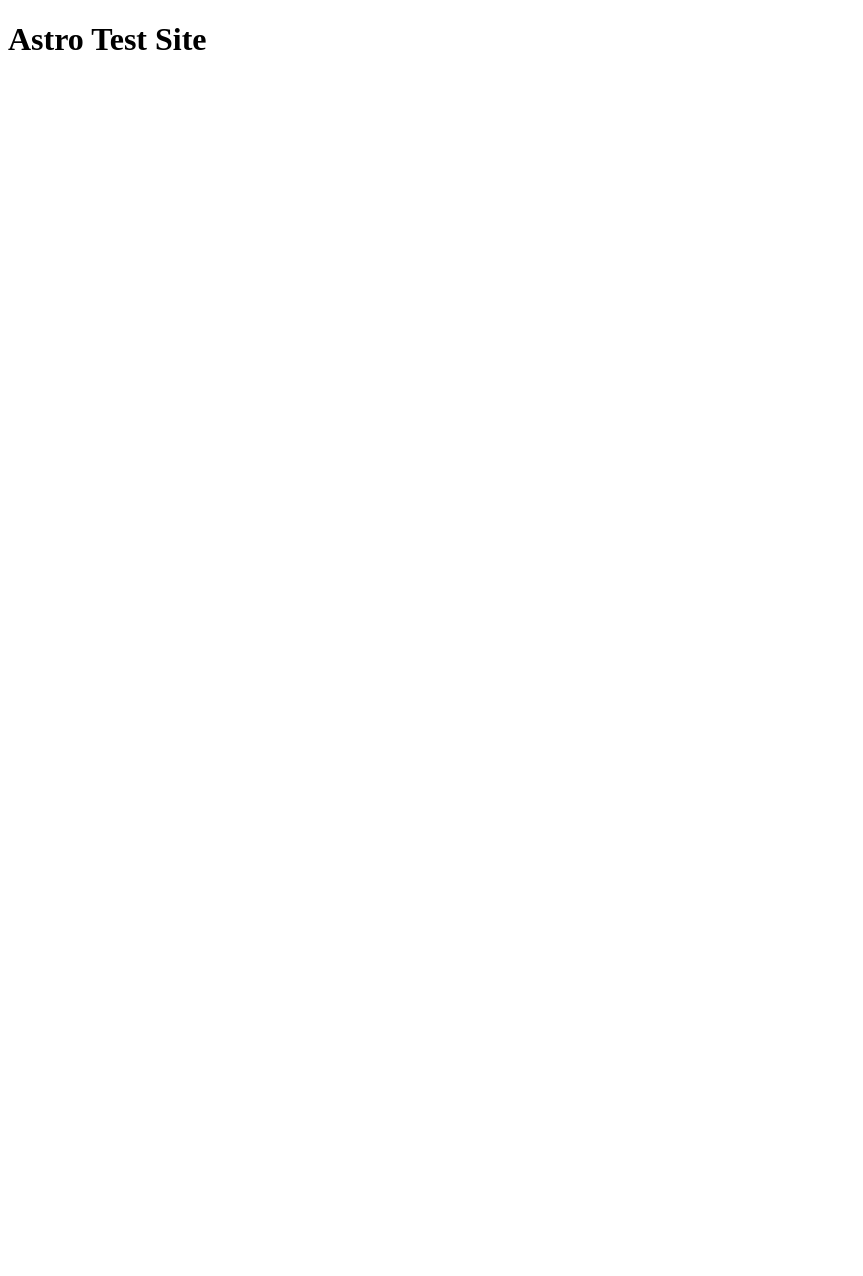
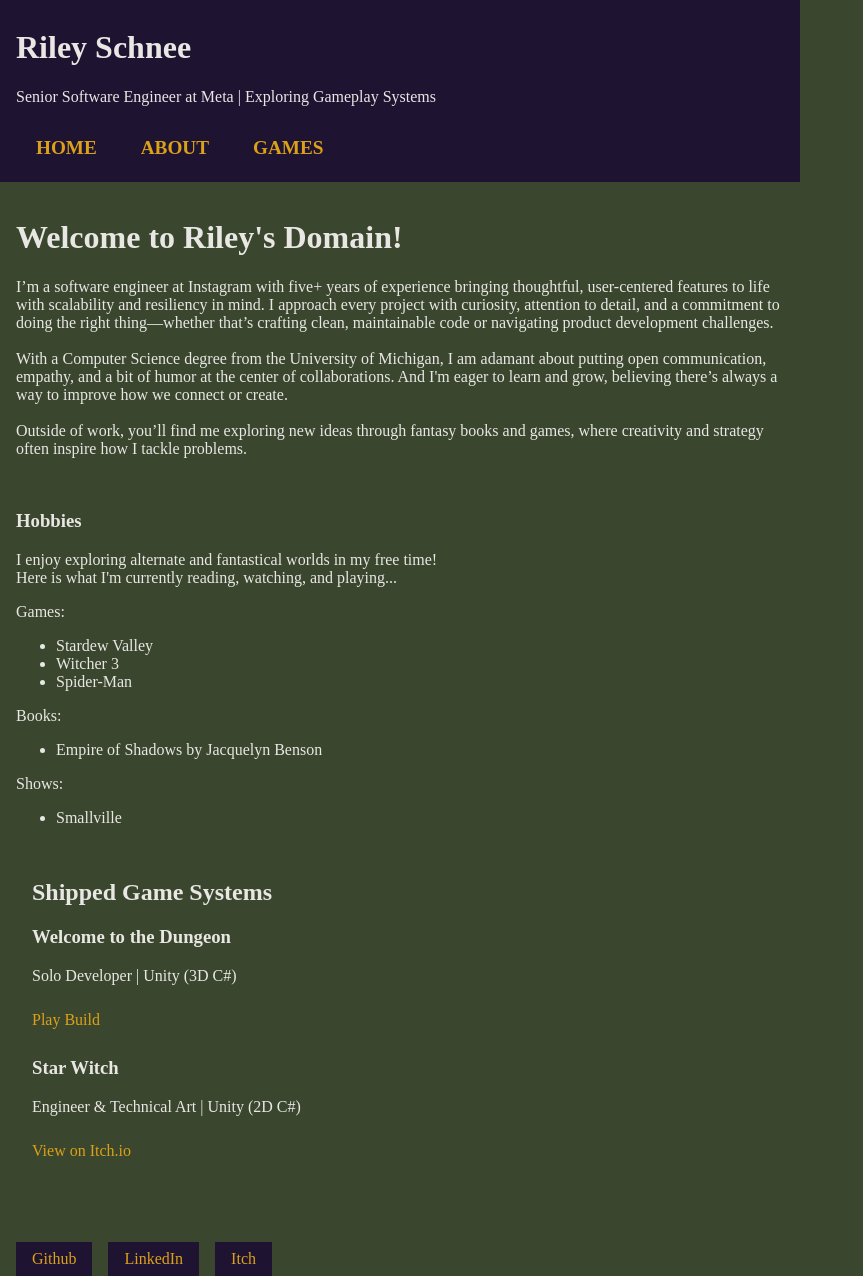
Before and after one commit to rileyschnee/rileyschnee.github.io, an Astro site: page / in a window 1280 px wide. Shown: the whole page, without its empty margins (0-863 px from the left). Before the commit the page ends 800 px from the top, so only its background shows below. Built offline with nearby package versions, Linux system fonts and the light colour scheme; Astro itself is replaced by a stand-in of ours; a web font is replaced by a local one.

Commit message:
First make it exist, then make it better - initial site structure using Astro

```diff
--- a/astro.config.mjs
+++ b/astro.config.mjs
@@ -1,5 +1,11 @@
 // @ts-check
 import { defineConfig } from 'astro/config';
 
+import tailwindcss from '@tailwindcss/vite';
+
 // https://astro.build/config
-export default defineConfig({});
+export default defineConfig({
+  vite: {
+    plugins: [tailwindcss()]
+  }
+});
--- a/package.json
+++ b/package.json
@@ -12,6 +12,8 @@
     "astro": "astro"
   },
   "dependencies": {
-    "astro": "^7.2.0"
+    "@tailwindcss/vite": "^4.3.3",
+    "astro": "^7.2.0",
+    "tailwindcss": "^4.3.3"
   }
 }
--- /dev/null
+++ b/src/components/Footer.astro
@@ -0,0 +1,11 @@
+---
+import LinkButton from './LinkButton.astro';
+import { IDENTITY } from '../constants.js';
+
+---
+
+<footer class="footer">
+  {Object.entries(IDENTITY.socialLinks).map(([platformName, endpointUrl]) => (
+    <LinkButton name={platformName} url={endpointUrl} />
+  ))}
+</footer>
--- /dev/null
+++ b/src/components/Header.astro
@@ -0,0 +1,13 @@
+---
+import Navigation from "./Navigation.astro"
+import Menu from "./Menu.astro"
+---
+
+<header >
+  <h1>Riley Schnee</h1>
+  <p>Senior Software Engineer at Meta | Exploring Gameplay Systems</p>
+  <nav>
+    <Menu />
+    <Navigation />
+  </nav>
+</header>
--- /dev/null
+++ b/src/components/LinkButton.astro
@@ -0,0 +1,5 @@
+---
+const { name, url } = Astro.props;
+---
+
+<a href={`${url}`}>{name}</a>
--- /dev/null
+++ b/src/components/Menu.astro
@@ -0,0 +1,6 @@
+---
+---
+<button aria-expanded="false" aria-controls="main-menu" class="menu">
+  Menu
+</button>
+<script>import "../scripts/menu.js";</script>
--- /dev/null
+++ b/src/components/Navigation.astro
@@ -0,0 +1,10 @@
+---
+import { SITE_NAV } from "../constants"
+import LinkButton from './LinkButton.astro';
+---
+
+<div id="main-menu" class="nav-links">
+  {Object.entries(SITE_NAV.pages).map(([pageName, endpointURL]) => (
+    <LinkButton name={pageName} url={endpointURL} />
+  ))}
+</div>
--- /dev/null
+++ b/src/constants.js
@@ -0,0 +1,26 @@
+// src/constants.js
+export const SITE_METADATA = {
+  title: "Riley's Domain",
+  description: "Senior Software Engineer specializing in extensible frameworks and creative gameplay loops.",
+  domain: "https://rileyschnee.com"
+};
+
+export const SITE_NAV = {
+    pages: {
+        Home: "/",
+        About: "/about",
+        Games: "/games",
+    }
+}
+
+export const IDENTITY = {
+  firstName: "Riley",
+  lastName: "Schnee",
+  title: "Senior Software Engineer",
+  company: "Meta",
+  socialLinks: {
+    Github: "https://github.com/rileyschnee",
+    LinkedIn: "https://www.linkedin.com/in/riley-schnee/",
+    Itch: "https://rileyschnee.itch.io/"
+  }
+};
--- /dev/null
+++ b/src/layouts/BaseLayout.astro
@@ -0,0 +1,26 @@
+---
+import '../styles/global.css';
+import Header from '../components/Header.astro';
+import Footer from '../components/Footer.astro';
+import { SITE_METADATA } from '../constants';
+
+const { pageTitle } = Astro.props;
+---
+
+<html lang="en">
+	<head>
+		<meta charset="utf-8" />
+		<link rel="icon" type="image/svg+xml" href="/favicon.svg" />
+		<link rel="icon" href="/favicon.ico" />
+		<meta name="viewport" content="width=device-width" />
+		<meta name="generator" content={Astro.generator} />
+		<title>{SITE_METADATA.title}</title>
+	</head>
+	<body>
+		<Header />
+        <main>
+            <slot />
+        </main>
+		<Footer />
+	</body>
+</html>
--- a/src/pages/index.astro
+++ b/src/pages/index.astro
@@ -1,17 +1,103 @@
+---
+import BaseLayout from "../layouts/BaseLayout.astro";
+import { IDENTITY, SITE_METADATA } from "../constants.js";
+
+const pageTitle = "Home Page";
+
+const landingTitle = `Welcome to ${IDENTITY.firstName}'s Domain!`;
+const landingBlurb =
+	"I\’m a software engineer at Instagram with five+ years of experience bringing thoughtful, user-centered features to life with scalability and resiliency in mind. I approach every project with curiosity, attention to detail, and a commitment to doing the right thing—whether that\’s crafting clean, maintainable code or navigating product development challenges. \n\n With a Computer Science degree from the University of Michigan, I am adamant about putting open communication, empathy, and a bit of humor at the center of collaborations. And I'm eager to learn and grow, believing there\’s always a way to improve how we connect or create. \n\n Outside of work, you\’ll find me exploring new ideas through fantasy books and games, where creativity and strategy often inspire how I tackle problems.";
+
+const hobbies = {
+	currentReads: ["Empire of Shadows by Jacquelyn Benson"],
+	currentGames: ["Stardew Valley", "Witcher 3", "Spider-Man"],
+	currentShows: ["Smallville"],
+};
 ---
 
----
+<BaseLayout pageTitle={pageTitle}>
+	<!-- Intro -->
+	<h1>{landingTitle}</h1>
+	<p class="wrapped-blurb">{landingBlurb}</p>
+	<br />
 
-<html lang="en">
-	<head>
-		<meta charset="utf-8" />
-		<link rel="icon" type="image/svg+xml" href="/favicon.svg" />
-		<link rel="icon" href="/favicon.ico" />
-		<meta name="viewport" content="width=device-width" />
-		<meta name="generator" content={Astro.generator} />
-		<title>Astro Test Site</title>
-	</head>
-	<body>
-		<h1>Astro Test Site</h1>
-	</body>
-</html>
+	<!-- Hobbies -->
+	<div>
+		<h3>Hobbies</h3>
+		I enjoy exploring alternate and fantastical worlds in my free time!<br
+		/>Here is what I'm currently reading, watching, and playing...
+		<br />
+
+		{
+			hobbies.currentGames.length !== 0 && (
+				<p>
+					Games:
+					<ul>
+						{hobbies.currentGames.map((item) => (
+							<li>{item}</li>
+						))}
+					</ul>
+				</p>
+			)
+		}
+
+		{
+			hobbies.currentReads.length !== 0 && (
+				<p>
+					Books:
+					<ul>
+						{hobbies.currentReads.map((item) => (
+							<li>{item}</li>
+						))}
+					</ul>
+				</p>
+			)
+		}
+
+		{
+			hobbies.currentShows.length !== 0 && (
+				<p>
+					Shows:
+					<ul>
+						{hobbies.currentShows.map((item) => (
+							<li>{item}</li>
+						))}
+					</ul>
+				</p>
+			)
+		}
+	</div>
+
+	<!-- Game Projects Section Layout -->
+	<main class="max-w-4xl mx-auto">
+		<h2 class="text-2xl font-bold font-fantasy text-[#f4b41a] mb-6">
+			Shipped Game Systems
+		</h2>
+
+		<!-- Responsive Grid: 1 column on mobile, 2 columns on desktop -->
+		<div class="grid grid-cols-1 md:grid-cols-2 gap-8">
+			<!-- Welcome to the Dungeon Card -->
+			<div
+				class="border-4 border-[#f4b41a] p-6 shadow-[4px_4px_0px_#000000]"
+			>
+				<h3>Welcome to the Dungeon</h3>
+				<p>Solo Developer | Unity (3D C#)</p>
+				<a
+					href="https://rileyschnee.github.io/welcome-to-the-dungeon-build"
+					>Play Build</a
+				>
+			</div>
+
+			<!-- Star Witch Card -->
+			<div
+				class="border-4 border-[#f4b41a] p-6 shadow-[4px_4px_0px_#000000]"
+			>
+				<h3>Star Witch</h3>
+				<p>Engineer & Technical Art | Unity (2D C#)</p>
+				<a href="https://lunarladiesstudio.itch.io/star-witch"
+					>View on Itch.io</a
+				>
+			</div>
+		</div>
+	</main>
+</BaseLayout>
--- /dev/null
+++ b/src/scripts/menu.js
@@ -0,0 +1,6 @@
+const menu = document.querySelector('.menu');
+
+menu?.addEventListener('click', () => {
+  const isExpanded = menu.getAttribute('aria-expanded') === 'true';
+  menu.setAttribute('aria-expanded', `${!isExpanded}`);
+});
--- /dev/null
+++ b/src/styles/global.css
@@ -0,0 +1,167 @@
+/* src/styles/global.css */
+@import url('https://fonts.googleapis.com/css2?family=Almendra:ital,wght@0,400;0,700;1,400;1,700&display=swap');
+
+:root {
+  /* Color palette */
+  --brown: #2d2320;
+  --green: #3a462e;
+  --purple: #1f1332;
+  --gold: #dba119;
+  --cream: #e9e7e4;
+
+  /* UX colors */
+  --bg-color: var(--green);
+  --text-color: var(--cream);
+  --accent-color: var(--purple);
+  --link-color: var(--gold);
+  --hover-color: var(--purple);
+
+  /* Fonts */
+  --font-retro: 'Pixelify Sans', monospace;
+  --font-fantasy: 'Almendra', serif;
+  --font-pixel-fantasy: 'Jacquard', monospace;
+}
+
+
+/* Apply base rules across the entire site */
+html, body {
+  background-color: var(--bg-color);
+  color: var(--text-color);
+  font-family: var(--font-fantasy);
+  font-style: normal;
+  margin: 0;
+  max-width: 100ch;
+
+  /* -webkit-font-smoothing: antialiased;
+  -moz-osx-font-smoothing: grayscale; */
+  text-rendering: optimizeLegibility;
+}
+
+button {
+    font-family: var(--font-fantasy);
+    font-style: normal;
+}
+
+main {
+  padding: 1rem;
+}
+
+a {
+  display: block;
+  padding: 10px 0;
+  text-decoration: none;
+  color: var(--link-color);
+}
+
+a:hover,
+a:focus {
+    color: var(--hover-color);
+    font-weight: bold;
+}
+
+/* Enforce the crisp, block-based retro UI layout */
+*, *::before, *::after {
+  box-sizing: border-box;
+  border-radius: 0px !important; /* Force sharp, non-rounded retro corners */
+}
+
+/* Stop browsers from blurring pixel art */
+img.pixel-art {
+  image-rendering: -moz-crisp-edges;
+  image-rendering: pixelated;
+  image-rendering: crisp-edges;
+}
+
+.wrapped-blurb {
+    /* Render \n as actual physical line breaks */
+    white-space: pre-line;
+}
+
+/* footer styles */
+footer {
+    display: flex;
+    gap: 1rem;
+    margin-top: 2rem;
+    padding-left: 1rem;
+    padding-top: 0.5rem;
+}
+
+.footer a {
+    padding: 0.5rem 1rem;
+    color: var(--link-color);
+    background-color: var(--hover-color);
+    text-decoration: none;
+    font-weight: normal;
+  }
+
+.footer a:hover, .footer a:focus {
+    font-weight: normal;
+}
+
+/* header styles */
+header {
+    background-color: var(--accent-color);
+    margin-top: 0;
+    padding-left: 1rem;
+    padding-top: 0.5rem;
+    padding-bottom: 0.5rem;
+}
+
+
+/* nav styles */
+.menu {
+  background-color: var(--hover-color);
+  border: none;
+  color: var(--link-color);
+  font-size: 1.2rem;
+  font-weight: bold;
+  padding: 5px 10px;
+}
+
+button:hover.menu {
+    background-color: var(--bg-color);
+}
+
+.nav-links {
+  width: 100%;
+  display: none;
+  margin: 0;
+}
+
+.nav-links a {
+  display: block;
+  text-align: center;
+  padding: 10px 0;
+  text-decoration: none;
+  font-size: 1.2rem;
+  font-weight: bold;
+  text-transform: uppercase;
+  color: var(--link-color);
+}
+
+.nav-links a:hover,
+.nav-links a:focus {
+  background-color: var(--bg-color);
+}
+
+:has(.menu[aria-expanded="true"]) .nav-links {
+  display: unset;
+}
+
+@media screen and (min-width: 636px) {
+  .nav-links {
+    display: block;
+    position: static;
+    width: auto;
+    background: none;
+  }
+
+  .nav-links a {
+    display: inline-block;
+    padding: 15px 20px;
+  }
+
+  .menu {
+    display: none;
+  }
+}
```
Also changed, not shown: src/pages/games.astro (added, +43 -0 lines), 1 other file.
